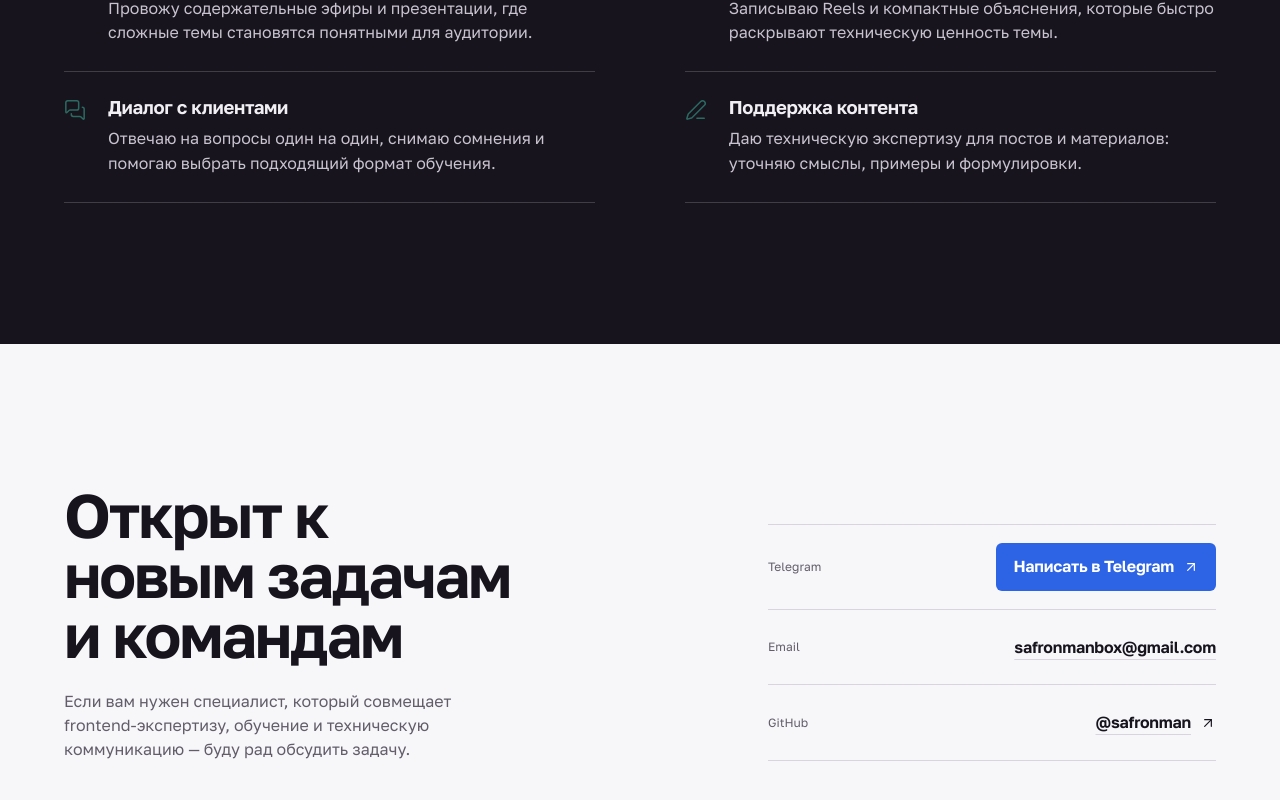
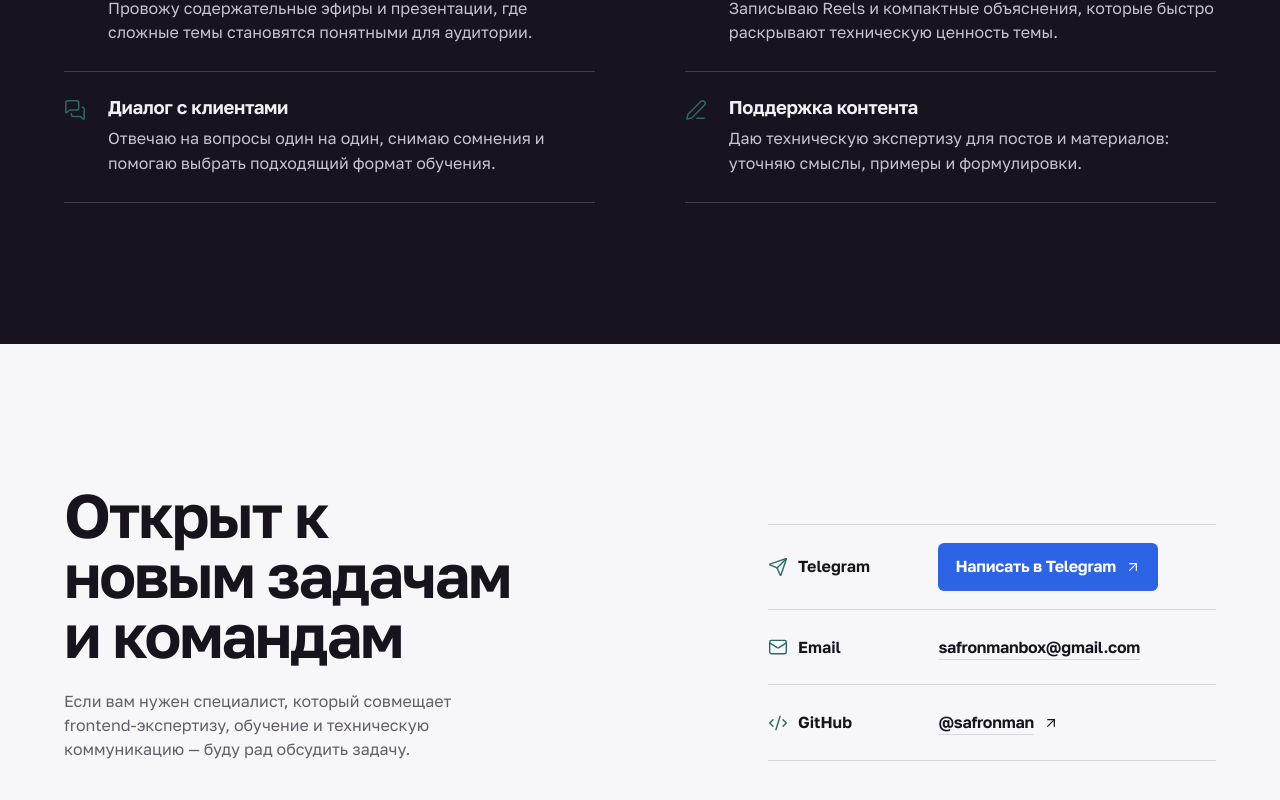
Before and after one commit to safronman/safronman.github.io, a Next.js app: page / in a window 1280 px wide. Shown: the part 9807-10607 px from the top of the page. Built offline with nearby package versions, Linux system fonts and the light colour scheme.

Commit message:
refactor: improve contact link hierarchy

```diff
--- a/app/contact/contact.module.css
+++ b/app/contact/contact.module.css
@@ -38,8 +38,8 @@
 .linkRow {
   display: flex;
   align-items: center;
-  justify-content: space-between;
-  gap: 24px;
+  justify-content: flex-start;
+  gap: clamp(20px, 3vw, 48px);
   border-top: 1px solid var(--line);
   padding: 18px 0;
 }
@@ -48,11 +48,21 @@
   border-bottom: 1px solid var(--line);
 }
 
-.telegram > span,
-.linkRow > span {
-  color: var(--muted);
-  font-size: 0.75rem;
+.channel {
+  display: inline-flex;
+  min-width: min(100%, 132px);
+  align-items: center;
+  gap: 10px;
+  color: var(--ink);
+  font-size: 1rem;
+  font-weight: 650;
   line-height: 1.3;
+}
+
+.channel svg {
+  width: 20px;
+  height: 20px;
+  color: var(--accent);
 }
 
 .telegram a,
@@ -96,8 +106,8 @@
   outline-offset: 4px;
 }
 
-.telegram svg,
-.linkRow svg {
+.telegram a svg,
+.linkRow a svg {
   width: 16px;
   height: 16px;
   flex: none;
@@ -121,4 +131,8 @@
     flex-direction: column;
     gap: 10px;
   }
+
+  .channel {
+    min-width: auto;
+  }
 }
--- a/app/contact/contact.tsx
+++ b/app/contact/contact.tsx
@@ -1,4 +1,4 @@
-import { ArrowUpRight } from "lucide-react";
+import { ArrowUpRight, CodeXml, Mail, Send } from "lucide-react";
 import s from "./contact.module.css";
 
 export default function Contact() {
@@ -15,7 +15,10 @@ export default function Contact() {
 
         <address className={s.links}>
           <div className={s.telegram}>
-            <span>Telegram</span>
+            <span className={s.channel}>
+              <Send aria-hidden="true" strokeWidth={1.7} />
+              Telegram
+            </span>
             <a href="https://t.me/safronman" target="_blank" rel="noreferrer">
               Написать в Telegram
               <ArrowUpRight aria-hidden="true" strokeWidth={1.8} />
@@ -23,12 +26,18 @@ export default function Contact() {
           </div>
 
           <div className={s.linkRow}>
-            <span>Email</span>
+            <span className={s.channel}>
+              <Mail aria-hidden="true" strokeWidth={1.7} />
+              Email
+            </span>
             <a href="mailto:safronmanbox@gmail.com">safronmanbox@gmail.com</a>
           </div>
 
           <div className={s.linkRow}>
-            <span>GitHub</span>
+            <span className={s.channel}>
+              <CodeXml aria-hidden="true" strokeWidth={1.7} />
+              GitHub
+            </span>
             <a
               href="https://github.com/safronman"
               target="_blank"
```
